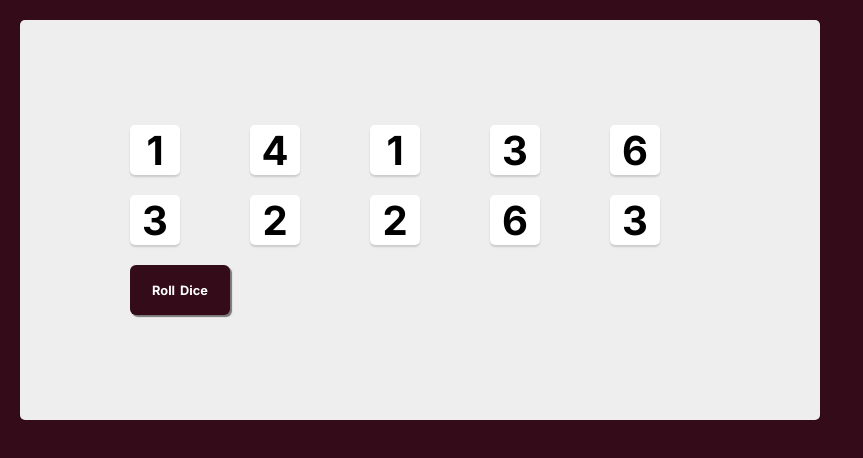
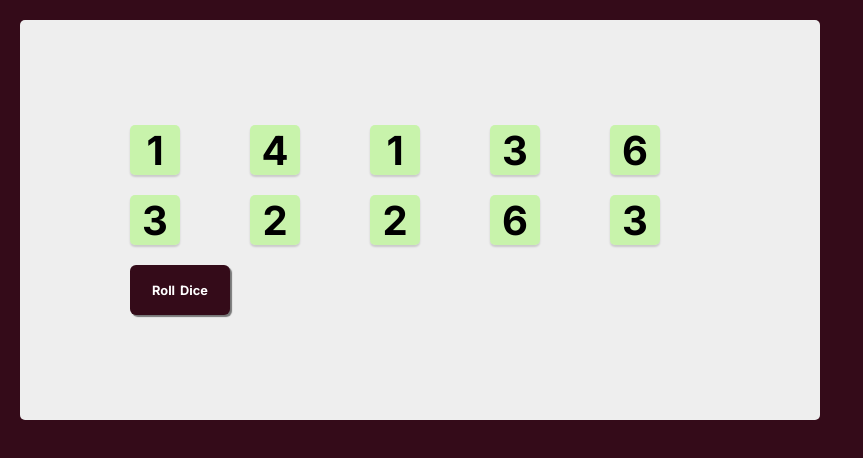
Before and after one commit to michhub-dev/tenzies, a React (Create React App) app: page / in a window 1280 px wide. Shown: the top 458 px of the page, without its empty margins (0-863 px from the left). Built offline with nearby package versions, Linux system fonts and the light colour scheme.

Commit message:
Conditional styling

```diff
--- a/src/App.js
+++ b/src/App.js
@@ -11,14 +11,16 @@ export default function App(){
         for(let i = 0; i < 10; i++){
             newArray.push({
                 value: Math.ceil(Math.random() * 6),
-                isHeld: false,
+                isHeld: true,
                 id: nanoid()
         })
         }
         return newArray
     }
 
-    const mapDice = dice.map(die => <Die key={die.id} value={die.value} />)
+    const mapDice = dice.map(die => (
+            <Die key={die.id} value={die.value} isHeld={die.isHeld}/>
+            ))
 
     function rollDice(){
         return setDice(dieRandomNum())
--- a/src/components/Die.js
+++ b/src/components/Die.js
@@ -1,7 +1,11 @@
 
 export default function Die(props) {
+
+    const styles = {
+        backgroundColor: props.isHeld ? "#a3fa6a80" : "#ffffff"
+    }
     return (
-        <div className="die-item-container">
+        <div className="die-item-container" style={styles}>
             <h1 className='die-item'>{props.value}</h1>
         </div>
     )
--- a/src/index.css
+++ b/src/index.css
@@ -37,7 +37,6 @@ main {
   align-items: center;
   cursor: pointer;
   border-radius: 5px;
-  background-color: #ffffff;
 
 }
 .die-item-container:hover{
@@ -73,4 +72,5 @@ font-family: 'Inter', sans-serif;
 }
 .roll-btn:active{
   box-shadow: inset 5px 5px 10px -3px rgba(139, 139, 139, 0.7);
+
 }
```
